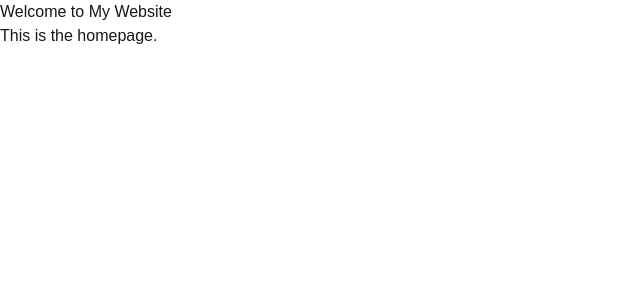
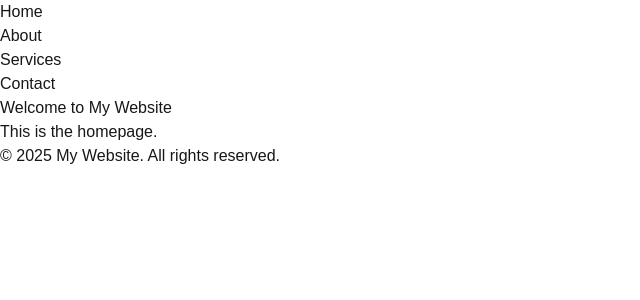
Before and after one commit to oota-sushikuitee/typescript-webapp-practice, a Next.js app: page / in a window 1280 px wide. Shown: the top 300 px of the page, without its empty margins (0-640 px from the left). Built offline with nearby package versions, Linux system fonts and the light colour scheme.

Commit message:
fix: add Layout tags

```diff
--- a/src/pages/about.tsx
+++ b/src/pages/about.tsx
@@ -1,10 +1,12 @@
-// import Layout from "@/components/Layout";
+import Layout from "@/components/Layout";
 
 export default function About() {
     return (
+    <Layout>
         <main>
             <h1>About Us</h1>
             <p>Learn more about our company.</p>
         </main>
+    </Layout>
     );
 }
--- a/src/pages/contact.tsx
+++ b/src/pages/contact.tsx
@@ -1,10 +1,12 @@
-// import Layout from "@/components/Layout";
+import Layout from "@/components/Layout";
 
 export default function Contact() {
     return (
+    <Layout>
         <main>
             <h1>Contact Us</h1>
             <p>Get in touch with us.</p>
         </main>
+    </Layout>
     );
 }
--- a/src/pages/index.tsx
+++ b/src/pages/index.tsx
@@ -1,10 +1,12 @@
-// import Layout from "@/components/Layout";
+import Layout from "@/components/Layout";
 
 export default function Home() {
   return (
+  <Layout>
     <main>
       <h1>Welcome to My Website</h1>
       <p>This is the homepage.</p>
     </main>
+  </Layout>
   );
 }
--- a/src/pages/services.tsx
+++ b/src/pages/services.tsx
@@ -1,10 +1,12 @@
-// import Layout from "@/components/Layout";
+import Layout from "@/components/Layout";
 
 export default function Services() {
     return (
+    <Layout>
         <main>
             <h1>Our Services</h1>
             <p>We offer various services.</p>
         </main>
+    </Layout>
     );
 }
```
